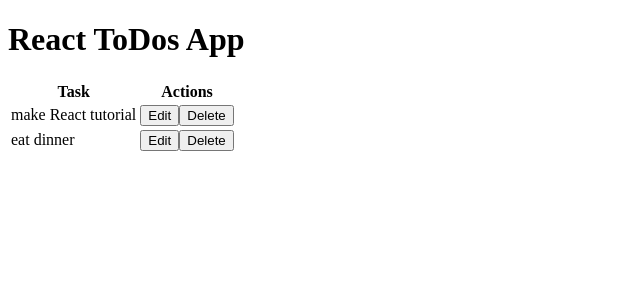
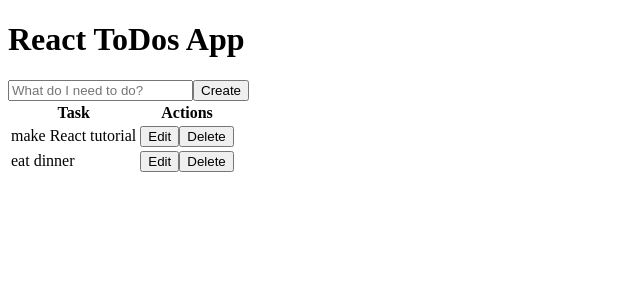
Before and after one commit to sandramk/react-todos, a React (Create React App) app in the folder react-todo-try-2/try-2/: page / in a window 1280 px wide. Shown: the top 300 px of the page, without its empty margins (0-640 px from the left). Built offline with nearby package versions, Linux system fonts and the light colour scheme.

Commit message:
added create

```diff
--- a/react-todo-try-2/try-2/src/App.js
+++ b/react-todo-try-2/try-2/src/App.js
@@ -1,4 +1,5 @@
 import React from 'react';
+import CreateTodo from './create-todo';
 import TodosList from './todos-list';
 
 const todos = [
@@ -25,6 +26,7 @@
     return  (
       <div>
         <h1>React ToDos App</h1>
+        <CreateTodo />
         <TodosList todos={this.state.todos}/>
       </div>
     );
--- /dev/null
+++ b/react-todo-try-2/try-2/src/create-todo.js
@@ -0,0 +1,14 @@
+import React from 'react';
+
+export default class CreateTodo extends React.Component {
+  render() {
+    console.log(this.props.todos);
+
+    return  (
+      <form>
+        <input type="text" placeholder="What do I need to do?" />
+        <button>Create</button>
+      </form>
+    );
+  }
+}
```
